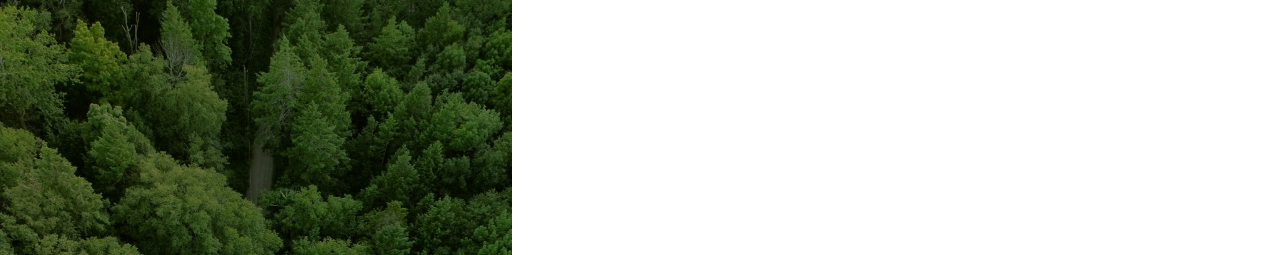
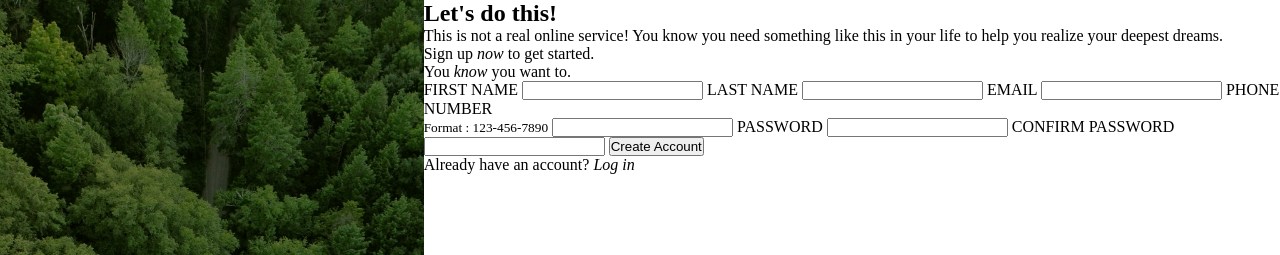
Before and after one commit to ColossalDemetr/sign-up-form, a plain HTML site: page index.html in a window 1280 px wide. Shown: the top 255 px of the page. Drawn offline with nearby package versions, Linux system fonts and the light colour scheme.

Commit message:
Add form structure to form-section

```diff
--- a/index.html
+++ b/index.html
@@ -20,6 +20,40 @@
         <p>Photo by <a href="https://unsplash.com/@asherhop?utm_source=unsplash&utm_medium=referral&utm_content=creditCopyText">Asher Hopkins</a> on <a href="https://unsplash.com/photos/overhead-view-of-a-narrow-road-through-a-dense-forest-uk2tUuTwHgw?utm_source=unsplash&utm_medium=referral&utm_content=creditCopyText">Unsplash</a></p>
     </div>
     <div class="form-section">
+         <h2>Let's do this!</h2>
+        <p>This is not a real online service! You know you need something like this in your life to help you realize your deepest dreams.</p>
+
+        <p>Sign up <em>now</em> to get started.</p>
+
+        <p>You <em>know</em> you want to.</p>
+
+        <form action="#" method="post">
+
+            <label for="first_name">FIRST NAME</label>
+            <input type="text" name="name" id="first_name" required>
+
+            <label for="last_name">LAST NAME</label>
+            <input type="text" name="name" id="last_name" required>
+
+            <label for="email">EMAIL</label>
+            <input type="email" name="email" id="email" required>
+
+            <label for="phone_number">
+                PHONE NUMBER <br>
+                <small>Format : 123-456-7890</small>
+            </label>
+            <input type="tel" name="phone_number" id="phone_number" required>
+
+            <label for="password">PASSWORD</label>
+            <input type="password" name="password" id="password" required minlength="8">
+
+            <label for="confirm_password">CONFIRM PASSWORD</label>
+            <input type="password" name="confirm_pass" id="confirm_password" required>
+
+            <button type="submit">Create Account</button>
+        </form>
+        <p>Already have an account? <em>Log in</em></p>
+
 
     </div>
 </div>
```
